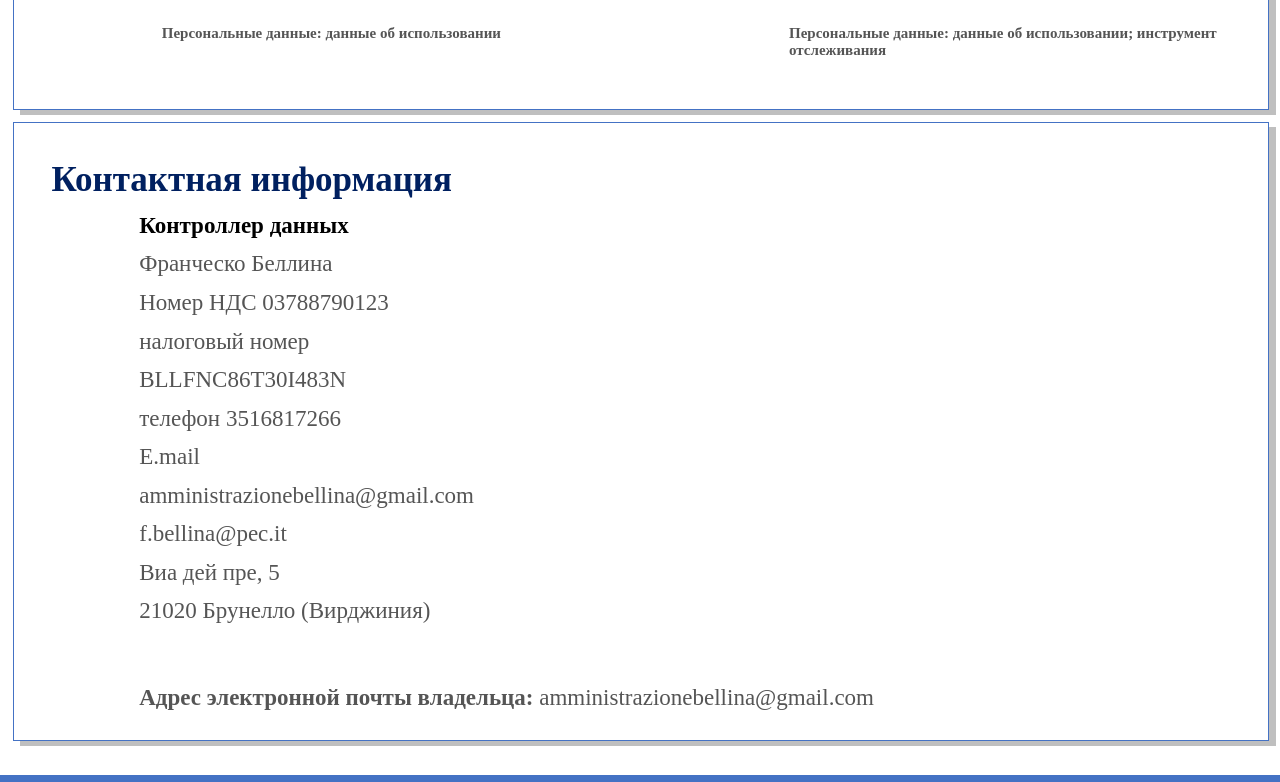
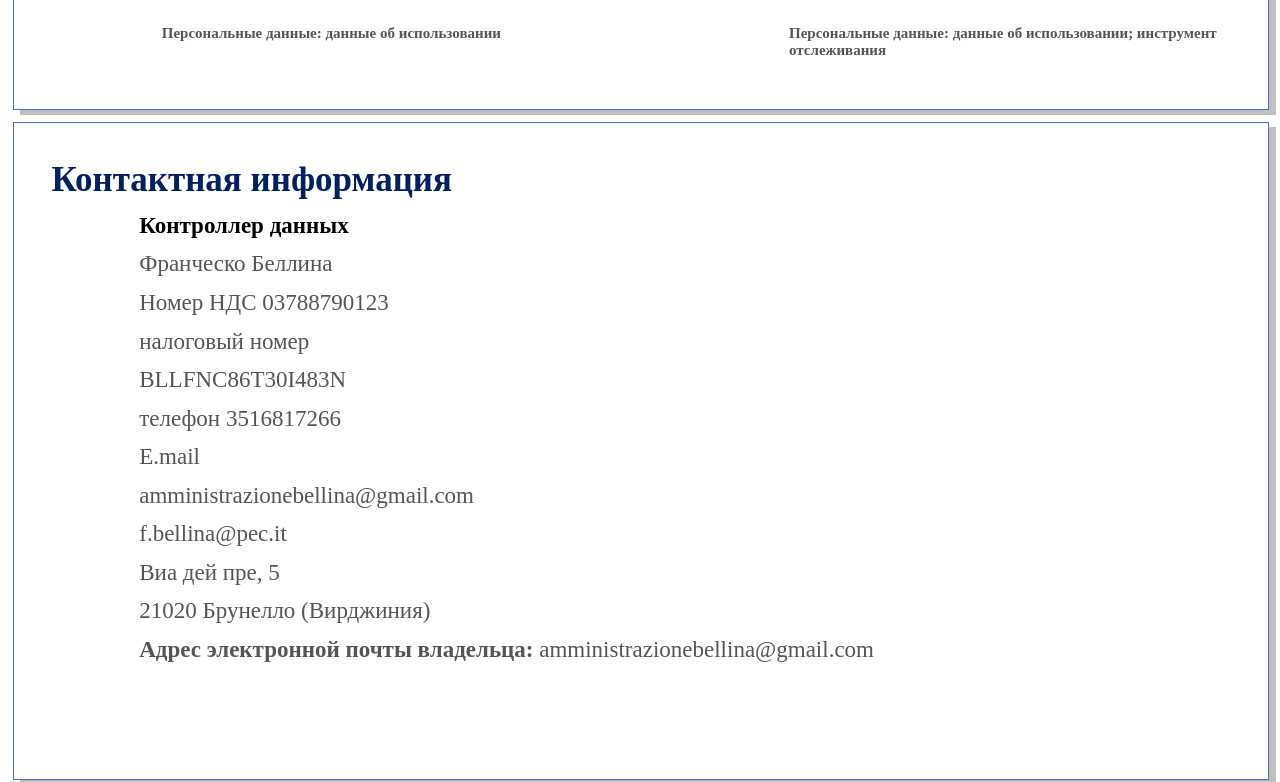
Before and after one commit to 2Akm/studio_bellina, a plain HTML site: page politics.html in a window 1280 px wide. Shown: the part 869-1651 px from the top of the page. Drawn offline with Linux system fonts and the light colour scheme.

Commit message:
Update politics.html

```diff
--- a/politics.html
+++ b/politics.html
@@ -48,7 +48,7 @@
 			</table>
 		</div>
 	</section>
-	<section class="answer1" style="height: 630px;">
+	<section class="answer1" style="height: 670px;">
 		<div class="answer2">
 			<h1 class="cont_h1">Контактная информация</h1>
 			<h2 class="cont_h2"><b>Контроллер данных</b></h2>
@@ -62,7 +62,6 @@
 			<h2 class="cont_h22">f.bellina@pec.it</h2>
 			<h2 class="cont_h22">Виа дей пре, 5</h2>
 			<h2 class="cont_h22">21020 Брунелло (Вирджиния)</h2>
-			<br><br>
 			<h2 class="cont_h22"><b>Адрес электронной почты владельца:</b> amministrazionebellina@gmail.com</h2>
 		</div>
 	</section>
```
